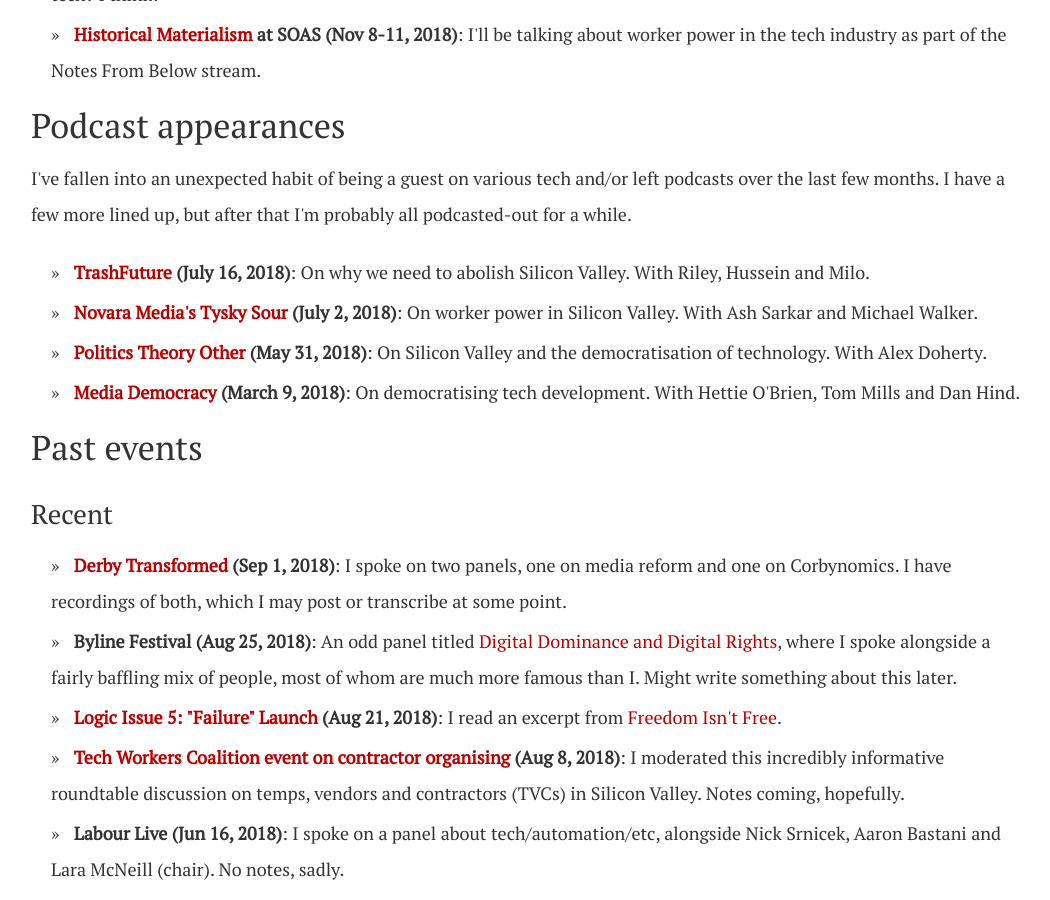
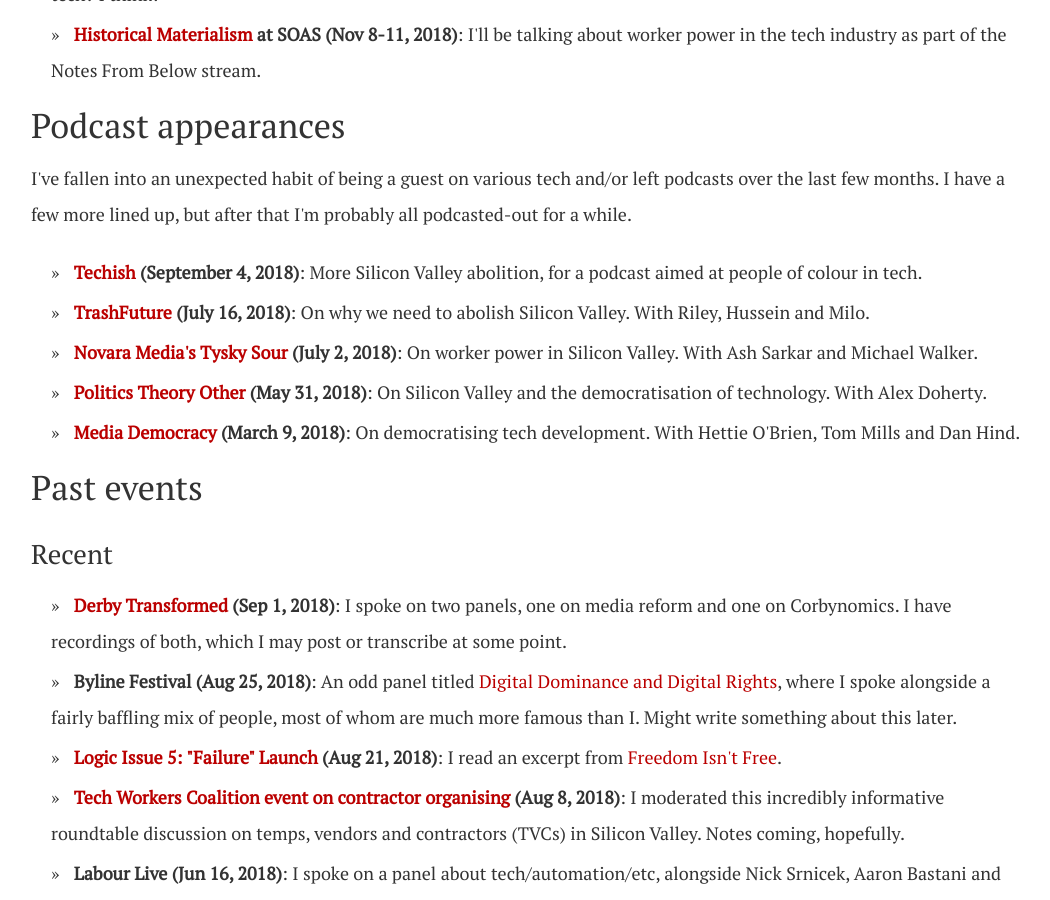
Before and after one commit to dellsystem/dellsystem.github.io, a Jekyll site: the page built from speaking/index.html, in a window 1280 px wide and 900 px high, scrolled down 590 px. Shown: the whole window, without its empty margins (109-1159 px from the left). Built offline with Jekyll 4.4.1, drawn with Linux system fonts in a browser that asks for light colours.

Commit message:
Add link to techish podcast

```diff
--- a/_includes/podcasts.html
+++ b/_includes/podcasts.html
@@ -1,4 +1,5 @@
 <ul>
+	<li><strong><a href="https://soundcloud.com/techishpod/episode-22-abolishing-silicon-valley-crazy-startup-ideas-serena-williams-catsuit-and-mjs-60th">Techish</a> (September 4, 2018)</strong>: More Silicon Valley abolition, for a podcast aimed at people of colour in tech.</li>
 	<li><strong><a href="/speaking/trash-future">TrashFuture</a> (July 16, 2018)</strong>: On why we need to abolish Silicon Valley. With Riley, Hussein and Milo.</li>
 	<li><strong><a href="/speaking/tysky-sour">Novara Media's Tysky Sour</a> (July 2, 2018)</strong>: On worker power in Silicon Valley. With Ash Sarkar and Michael Walker.</li>
 	<li><strong><a href="https://soundcloud.com/poltheoryother/9-wendy-liu-on-silicon-valley-and-the-democratisation-of-technology">Politics Theory Other</a> (May 31, 2018)</strong>: On Silicon Valley and the democratisation of technology. With Alex Doherty.</li>
```
